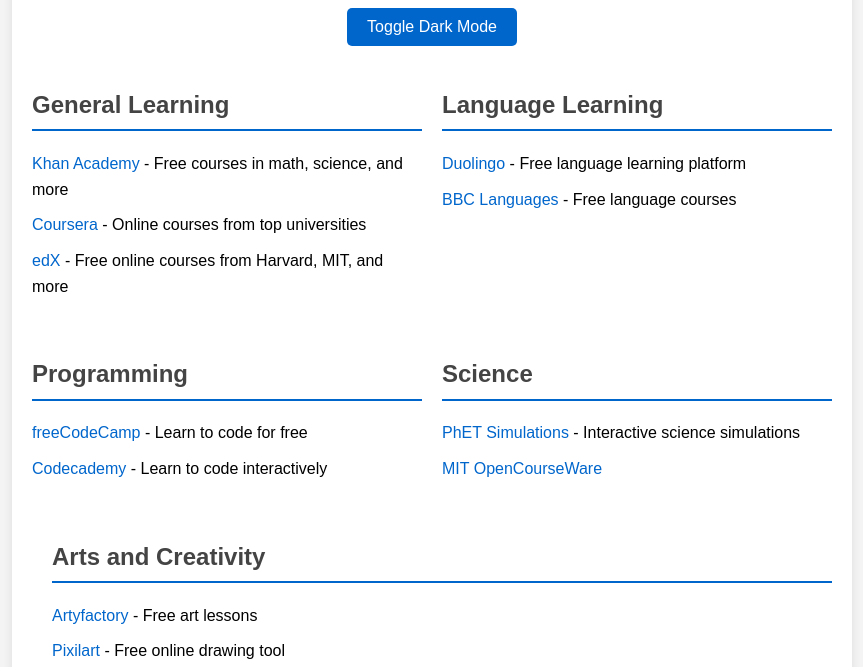
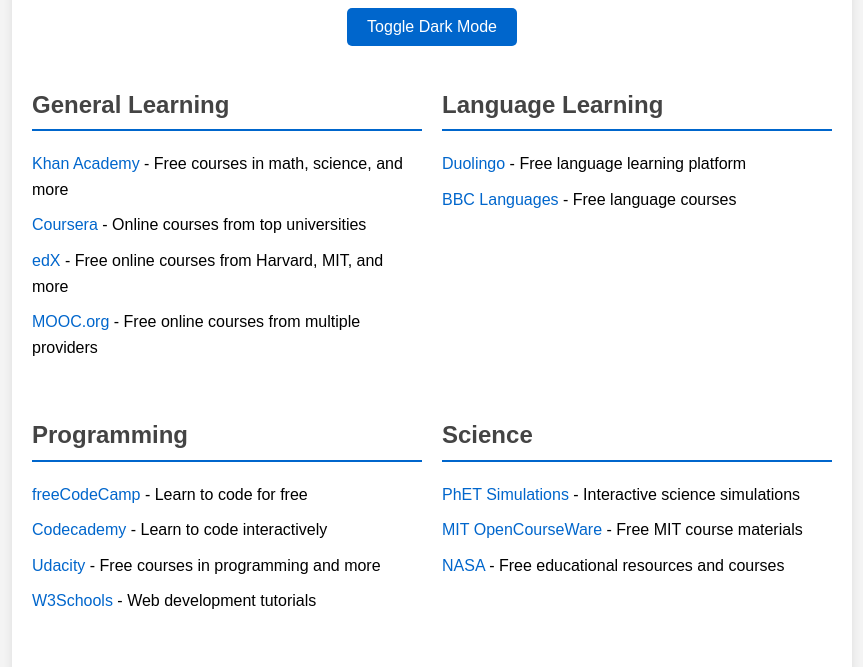
Before and after one commit to bprathap104/bprathap104.github.io, a plain HTML site: page index.html in a window 1280 px wide. Shown: the part 126-793 px from the top of the page, without its empty margins (208-1071 px from the left). Drawn offline with Linux system fonts and the light colour scheme.

```diff
--- a/index.html
+++ b/index.html
@@ -20,6 +20,7 @@
                     <li><a href="https://www.khanacademy.org/">Khan Academy</a> - Free courses in math, science, and more</li>
                     <li><a href="https://www.coursera.org/">Coursera</a> - Online courses from top universities</li>
                     <li><a href="https://www.edx.org/">edX</a> - Free online courses from Harvard, MIT, and more</li>
+                    <li><a href="https://www.mooc.org/">MOOC.org</a> - Free online courses from multiple providers</li>
                 </ul>
             </div>
 
@@ -36,6 +37,8 @@
                 <ul>
                     <li><a href="https://www.freecodecamp.org/">freeCodeCamp</a> - Learn to code for free</li>
                     <li><a href="https://www.codecademy.com/">Codecademy</a> - Learn to code interactively</li>
+                    <li><a href="https://www.udacity.com/">Udacity</a> - Free courses in programming and more</li>
+                    <li><a href="https://www.w3schools.com/">W3Schools</a> - Web development tutorials</li>
                 </ul>
             </div>
 
@@ -43,7 +46,8 @@
                 <h2>Science</h2>
                 <ul>
                     <li><a href="https://phet.colorado.edu/">PhET Simulations</a> - Interactive science simulations</li>
-                    <li><a href="https://ocw.mit.edu/index.htm">MIT OpenCourseWare</li>
+                    <li><a href="https://ocw.mit.edu/index.htm">MIT OpenCourseWare</a> - Free MIT course materials</li>
+                    <li><a href="https://www.nasa.gov/">NASA</a> - Free educational resources and courses</li>
                 </ul>
             </div>
 
@@ -52,6 +56,7 @@
                 <ul>
                     <li><a href="https://www.artyfactory.com/">Artyfactory</a> - Free art lessons</li>
                     <li><a href="https://www.pixilart.com/">Pixilart</a> - Free online drawing tool</li>
+                    <li><a href="https://www.creativebug.com/">Creativebug</a> - Free arts and crafts classes</li>
                 </ul>
             </div>
         </div>
```
